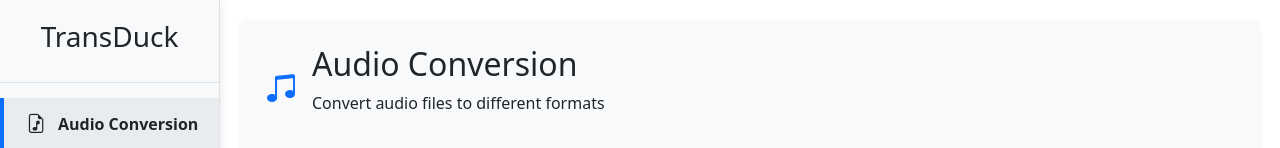
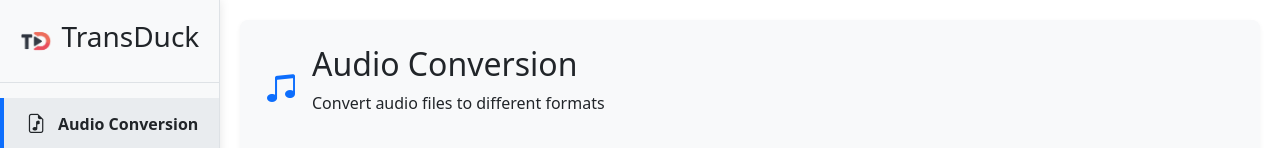
Before and after one commit to dyc87112/transduck-desktop, a Vue app in the folder transduck-desktop/: page / in a window 1280 px wide. Shown: the top 148 px of the page. Built offline with nearby package versions, Linux system fonts and the light colour scheme.

Commit message:
"恢复侧边栏Logo显示：使用新的transduck-logo.png替换原有注释掉的logo2.png"

```diff
--- a/transduck-desktop/src/components/Sidebar.vue
+++ b/transduck-desktop/src/components/Sidebar.vue
@@ -1,7 +1,7 @@
 <template>
   <div class="sidebar">
     <div class="logo-container">
-      <!-- <img src="../assets/logo2.png" alt="TransDuck Logo" class="logo-image" /> -->
+      <img src="../assets/transduck-logo.png" alt="TransDuck Logo" class="logo-image" />
       <h3>TransDuck</h3>
     </div>
     <div class="menu">
```
Also changed, not shown: transduck-desktop/src/assets/transduck-icon.png (added), transduck-desktop/src/assets/transduck-logo.png (added).
